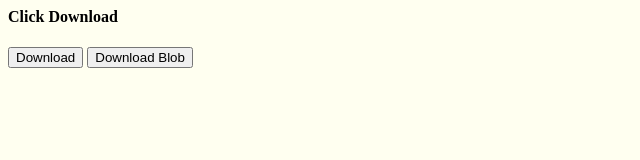
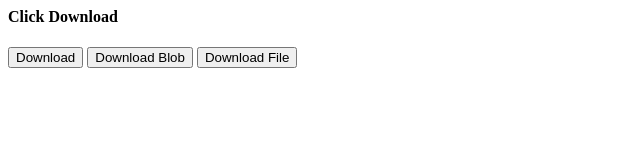
Before and after one commit to nbkntu/javascript, a plain HTML site: page file-download/index.html in a window 1280 px wide. Shown: the whole page, without its empty margins (0-640 px from the left). Drawn offline with nearby package versions, Linux system fonts and the light colour scheme; files that its build step writes are made by us from their sources.

Commit message:
download file

```diff
--- a/file-download/index.html
+++ b/file-download/index.html
@@ -1,9 +1,6 @@
 <html>
 
 <head>
-    <script src="https://ajax.googleapis.com/ajax/libs/jquery/1.9.1/jquery.min.js"></script>
-
-    <link rel="stylesheet" href="styles.css">
 </head>
 
 <body>
@@ -11,6 +8,7 @@
     <h4>Click Download</h4>
     <button id="download-button" onclick="download();">Download</button>
     <button id="download-blob-button" onclick="downloadBlob();">Download Blob</button>
+    <button id="download-file-button" onclick="downloadFile();">Download File</button>
 
     <script>
         function download() {
@@ -41,6 +39,25 @@
 
             const win = window.open(winUrl, "win");
         }
+
+        function downloadFile() {
+            const test = {
+                a: 'number one',
+                b: 'number two'
+            };
+            const jsonTest = JSON.stringify(test, null, 2);
+
+            var a = window.document.createElement('a');
+            a.href = window.URL.createObjectURL(new Blob([jsonTest], {type: 'application/json'}));
+            a.download = 'test.json';
+
+            // Append anchor to body.
+            document.body.appendChild(a);
+            a.click();
+
+            // Remove anchor from body
+            document.body.removeChild(a);
+        }
     </script>
 </body>
 
```
Also changed, not shown: 1 other file.
